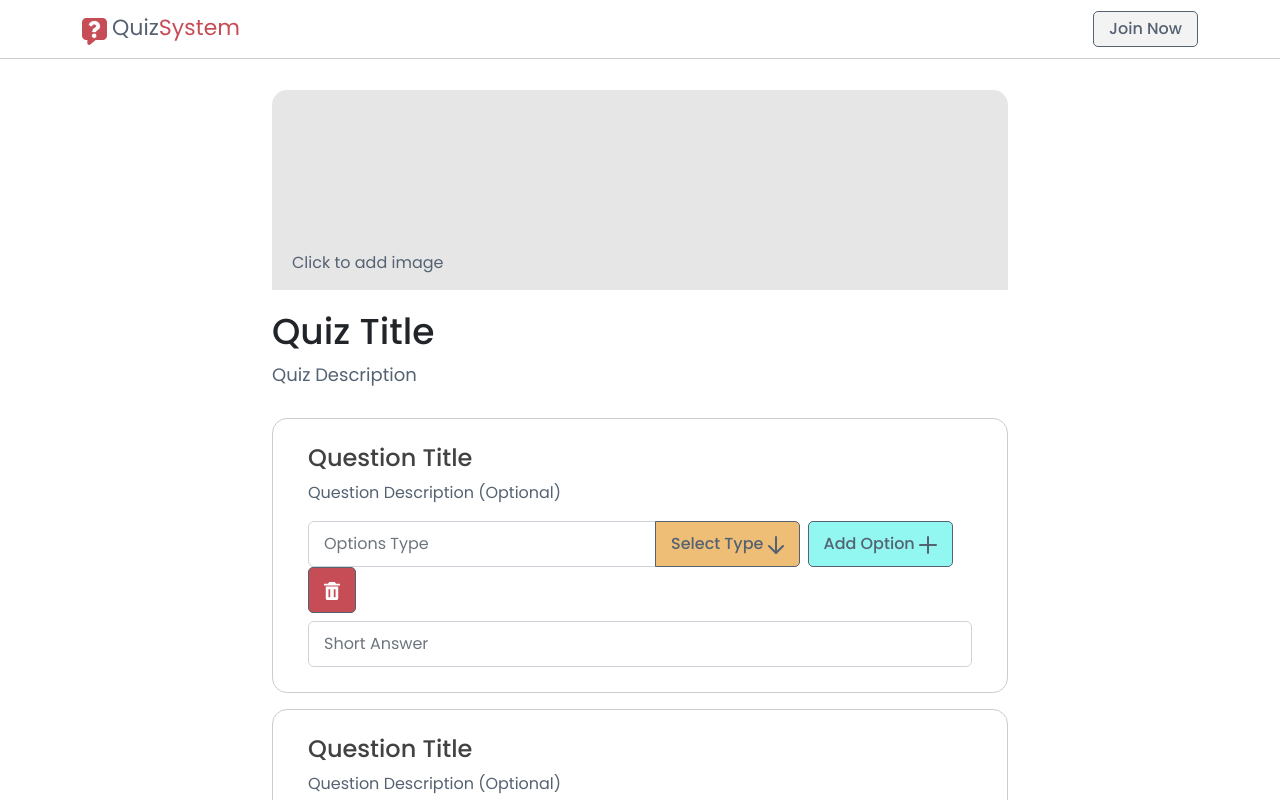
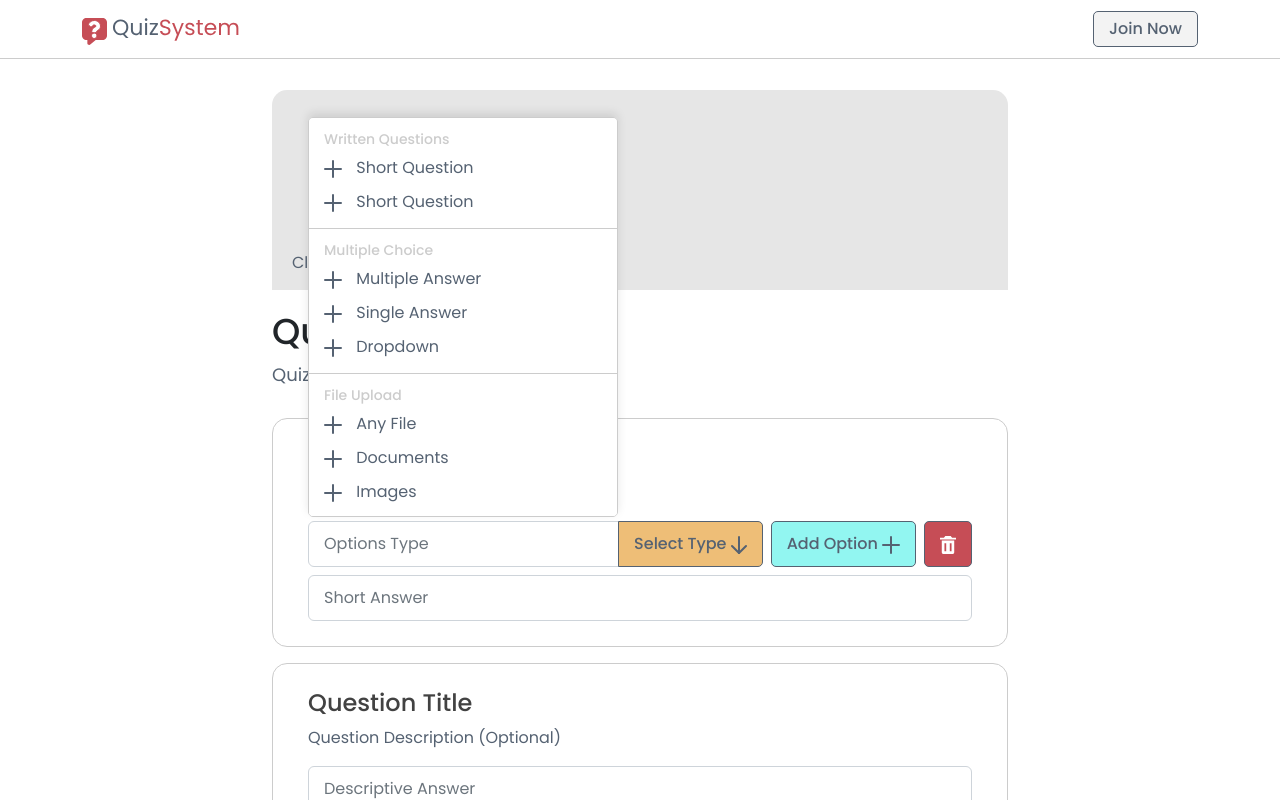
Before and after one commit to Rashed360/QuizSystem, a Next.js app: page /create in a window 1280 px wide. Shown: the top 800 px of the page. Built offline with nearby package versions, Linux system fonts and the light colour scheme.

Commit message:
added option types toolbar

```diff
--- a/pages/create.js
+++ b/pages/create.js
@@ -167,6 +167,50 @@ const OptionToolbar = ({ optionType, id, ques, sQues }) => {
 	}
 	return (
 		<div className='btn-toolbar add-option'>
+			<div className='option-toolbar'>
+				<section>
+					<label>Written Questions</label>
+					<div className='categories'>
+						<PlusIcon /> <span>Short Question</span>
+					</div>
+					<div className='categories'>
+						<PlusIcon /> <span>Short Question</span>
+					</div>
+				</section>
+				<section>
+					<label>Multiple Choice</label>
+					<div className='categories'>
+						<PlusIcon /> <span>Multiple Answer</span>
+					</div>
+					<div className='categories'>
+						<PlusIcon /> <span>Single Answer</span>
+					</div>
+					<div className='categories'>
+						<PlusIcon /> <span>Dropdown</span>
+					</div>
+				</section>
+				<section>
+					<label>File Upload</label>
+					<div className='categories'>
+						<PlusIcon /> <span>Any File</span>
+					</div>
+					<div className='categories'>
+						<PlusIcon /> <span>Documents</span>
+					</div>
+					<div className='categories'>
+						<PlusIcon /> <span>Images</span>
+					</div>
+				</section>
+				<section>
+					<label>Scales</label>
+					<div className='categories'>
+						<PlusIcon /> <span>Linear Scale</span>
+					</div>
+					<div className='categories'>
+						<PlusIcon /> <span>Ratio Scale</span>
+					</div>
+				</section>
+			</div>
 			<div className='input-group'>
 				<input
 					type='text'
--- a/styles/index.scss
+++ b/styles/index.scss
@@ -183,15 +183,61 @@
 .create-quiz .add-questions {
 	margin: 20px 0 30px 0;
 }
+.create-quiz .question .options .btn-toolbar .input-group {
+	flex: 1;
+}
+
+/* Add Options */
+.create-quiz .question .options .add-option {
+	position: relative;
+	.option-toolbar {
+		position: absolute;
+		z-index: 1;
+		max-height: 400px;
+		overflow-y: scroll;
+		-ms-overflow-style: none;
+		scrollbar-width: none;
+		width: 100%;
+		max-width: 310px;
+		bottom: 0;
+		transform: translateY(-50px);
+		background-color: #ffffff;
+		border: 1px solid #cccccc;
+		border-radius: 5px;
+		box-shadow: 0px -4px 10px rgba(0, 0, 0, 0.1);
+		&::-webkit-scrollbar {
+			display: none;
+		}
+		section {
+			border-bottom: 1px solid #cccccc;
+			padding: 9px 0;
+			label {
+				padding: 0 15px;
+				font-weight: 500;
+				font-size: 14px;
+				color: #cccccc;
+			}
+			.categories {
+				cursor: pointer;
+				padding: 5px 15px;
+				span {
+					margin-left: 10px;
+					color: #556272;
+				}
+				&:hover {
+					background-color: #f9f9f9;
+				}
+			}
+		}
+	}
+}
 
 /* Custom Inputs */
 .input-container {
 	position: relative;
-	// background-color: #e6e6e6;
 	border: 1px solid #e6e6e6;
 	border-radius: 10px;
 	margin-bottom: 10px;
-
 	&:last-child {
 		margin-bottom: 0;
 	}
```
